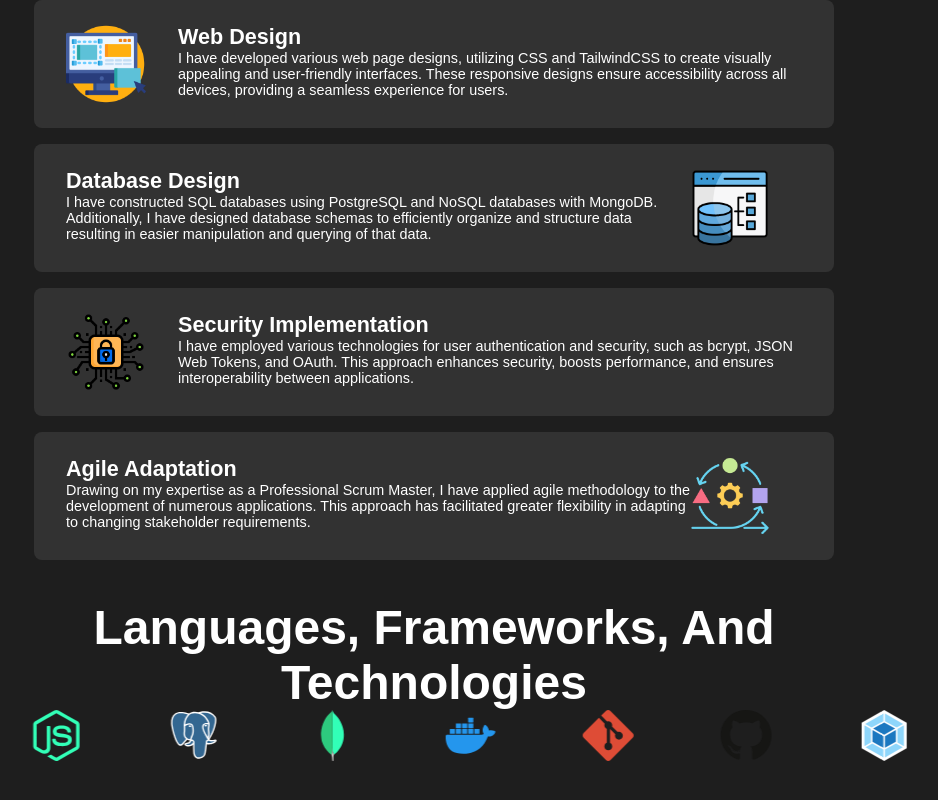
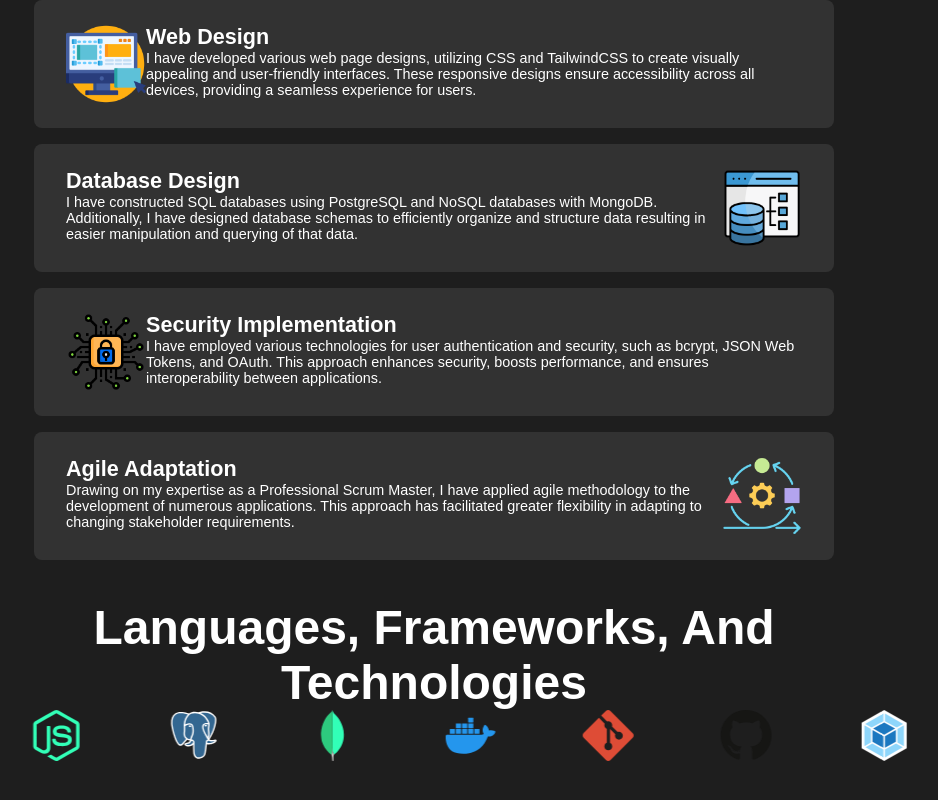
Before and after one commit to VincentYDo/Personal-Portfolio-Website, a React app: page / in a window 1280 px wide. Shown: the part 1135-1935 px from the top of the page, without its empty margins (206-1144 px from the left). Built offline with nearby package versions, Linux system fonts and the light colour scheme.

Commit message:
Delete unused CSS

```diff
--- a/src/components/AboutMe/aboutMe.css
+++ b/src/components/AboutMe/aboutMe.css
@@ -44,15 +44,11 @@
     object-fit: cover;
     height: 5rem;
     width: 5rem;
-    margin-right: 2rem ;
-    margin-top: auto;
-    margin-bottom: auto;
 }
 
 .skillBarText{
     font-size: 0.9rem;
     font-weight: 200;
-    /* padding: 1rem 0rem; */
 }
 
 @media screen and (max-width:720px) {
```
